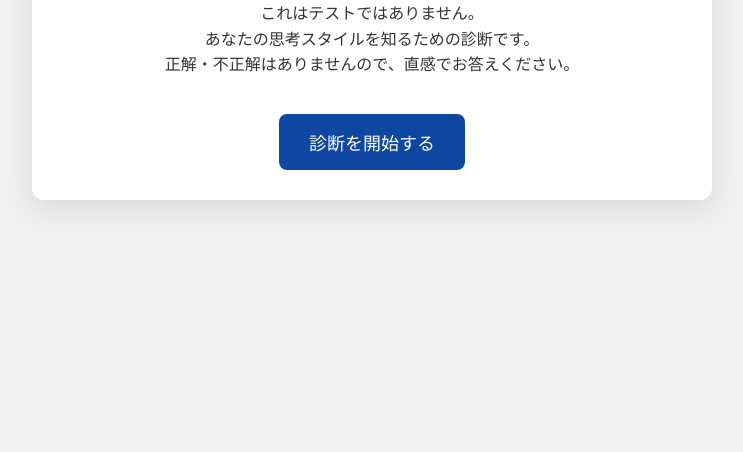
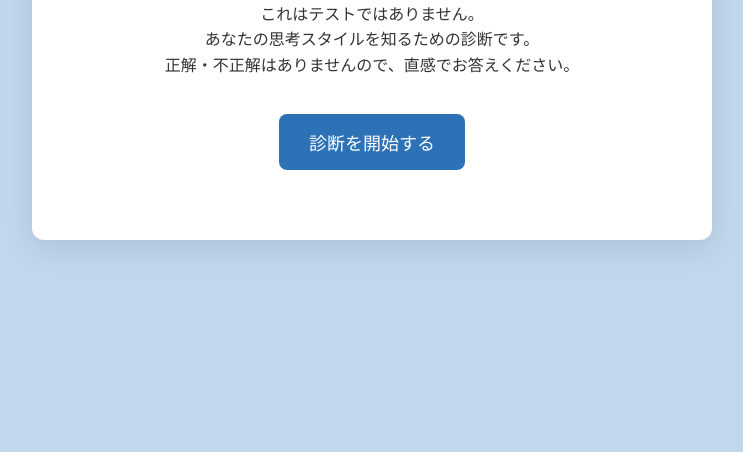
Before and after one commit to shunpei1130/WX, a plain HTML site: page index.html in a window 1280 px wide. Shown: the part 348-800 px from the top of the page, without its empty margins (268-1011 px from the left). Drawn offline with Linux system fonts and the light colour scheme.

```diff
--- a/index.html
+++ b/index.html
@@ -4,17 +4,22 @@
     <meta charset="UTF-8">
     <meta name="viewport" content="width=device-width, initial-scale=1.0">
     <title>WAVE XROSS式 思考スタイル診断</title>
+    <!-- Load fonts -->
+    <link href="https://fonts.googleapis.com/css2?family=Inter:wght@400&family=Zen+Kaku+Gothic+New:wght@400&display=swap" rel="stylesheet">
     <style>
         /* CSS for styling */
         :root {
-            --primary-color: #0d47a1; /* A deep blue, change as needed */
-            --secondary-color: #f0f0f0;
+            --primary-color: #2D72B6; /* accent color */
+            --secondary-color: #C1D7EC; /* base color */
             --text-color: #333;
             --container-bg: #ffffff;
         }
 
         body {
-            font-family: -apple-system, BlinkMacSystemFont, "Segoe UI", Roboto, "Helvetica Neue", Arial, sans-serif;
+            font-family: 'Inter', 'Zen Kaku Gothic New', sans-serif;
+            font-weight: 400;
+            font-size: 16px;
+            line-height: 1.5;
             background-color: var(--secondary-color);
             color: var(--text-color);
             display: flex;
@@ -35,6 +40,11 @@
             padding: 30px 40px;
             text-align: center;
             transition: all 0.3s ease;
+        }
+
+        #start-screen {
+            padding: 40px 20px;
+            border-radius: 8px;
         }
 
         h1 {
```
